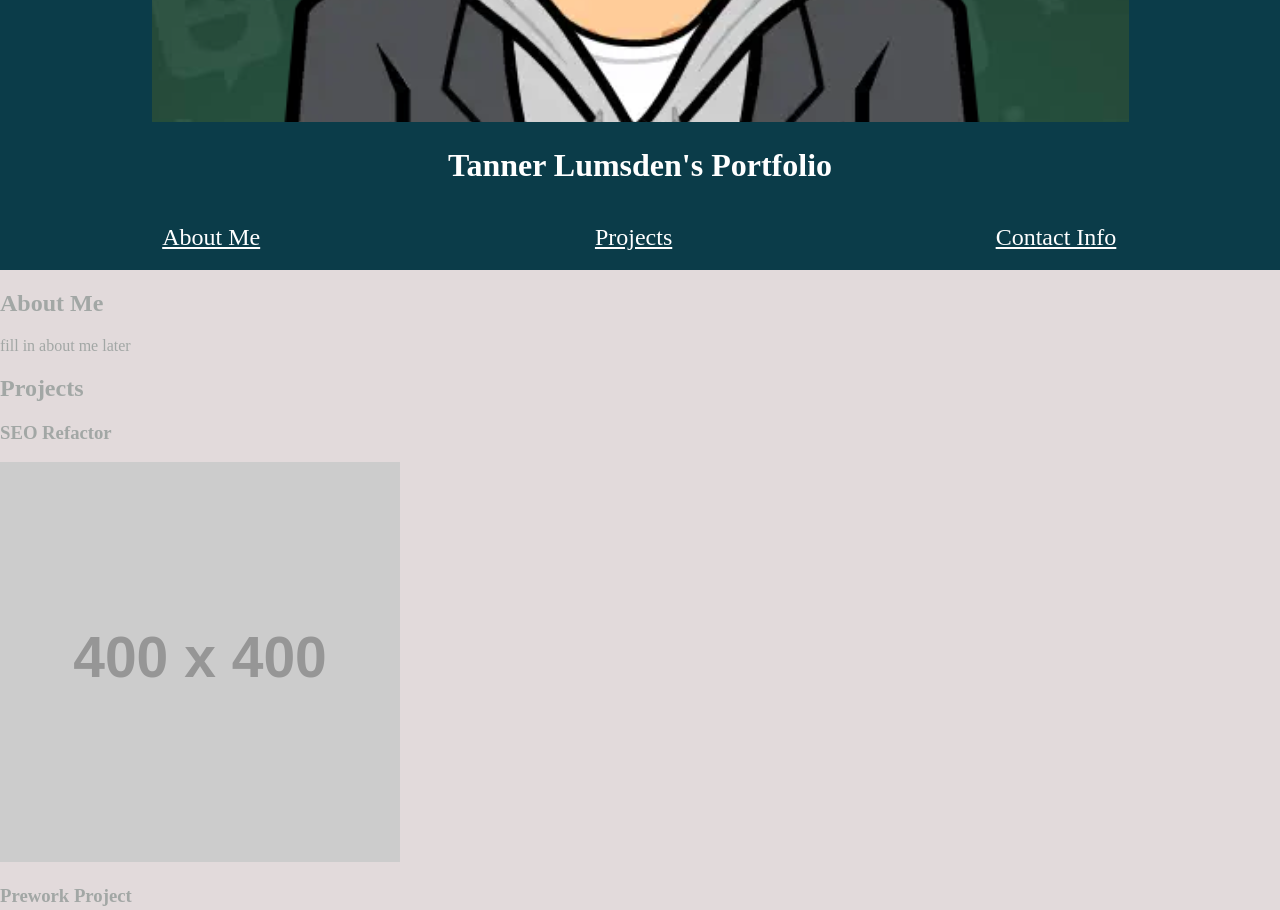
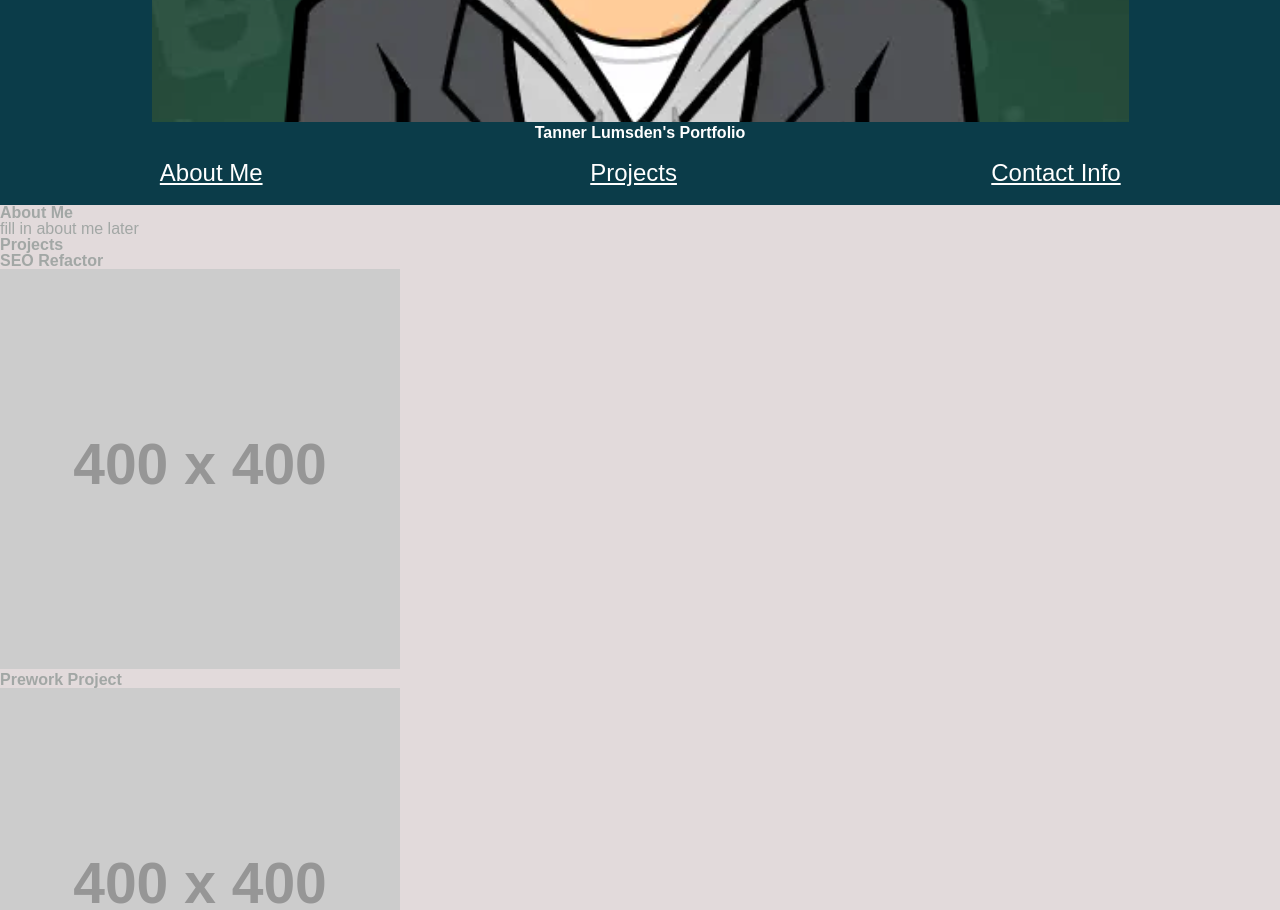
Before and after one commit to ChampionTan/portfolio, a plain HTML site: page index.html in a window 1280 px wide. Shown: the part 880-1790 px from the top of the page. Drawn offline with Linux system fonts and the light colour scheme; placeholder pictures from the web are drawn by us.

Commit message:
added style reset page

```diff
--- /dev/null
+++ b/assets/css/reset.css
@@ -0,0 +1,33 @@
+/* Resets the box size of every element */
+* {
+  margin: 0;
+  padding: 0;
+  box-sizing: border-box;
+}
+
+/* Gives the body element a parent height to compare against */
+html {
+  height: 100%;
+}
+
+body {
+  min-height: 100%;
+  line-height: 1;
+  font-family: sans-serif;
+}
+
+h1, h2, h3, h4, h5, h6 {
+  font-size: 100%;
+}
+
+/* Matches the font of special elements to the rest of the page */
+input, select, option, optgroup, textarea, button,
+pre, code {
+  font-size: 100%;
+  font-family: inherit;
+}
+
+/* Removes default bullet points from lists */
+ol, ul {
+  list-style: none;
+}
--- a/index.html
+++ b/index.html
@@ -4,6 +4,7 @@
     <meta charset="UTF-8">
     <meta http-equiv="X-UA-Compatible" content="IE=edge">
     <meta name="viewport" content="width=device-width, initial-scale=1.0">
+    <link rel="stylesheet" href="assets/css/reset.css">
     <link rel="stylesheet" href="assets\css\style.css">
     <title>My Portfolio | Tanner Lumsden's bootcamp projects</title>
 </head>
```
